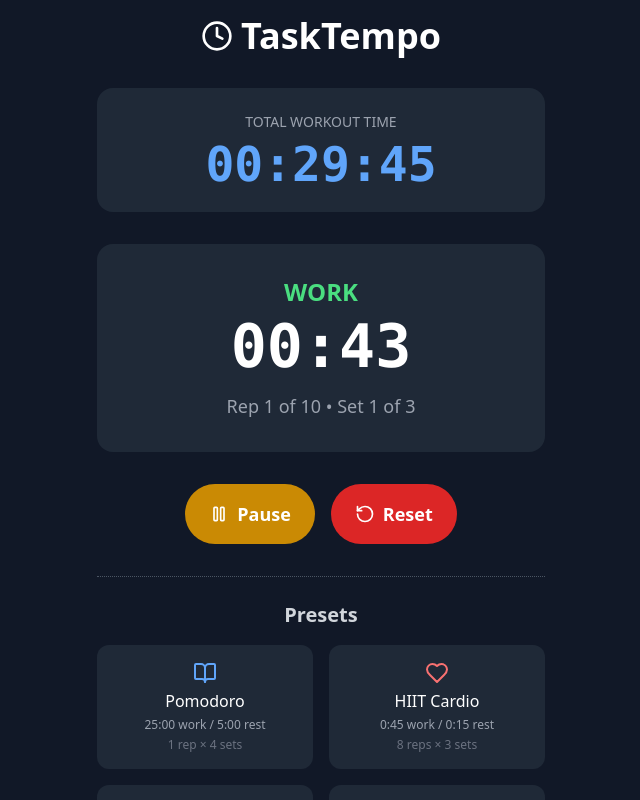
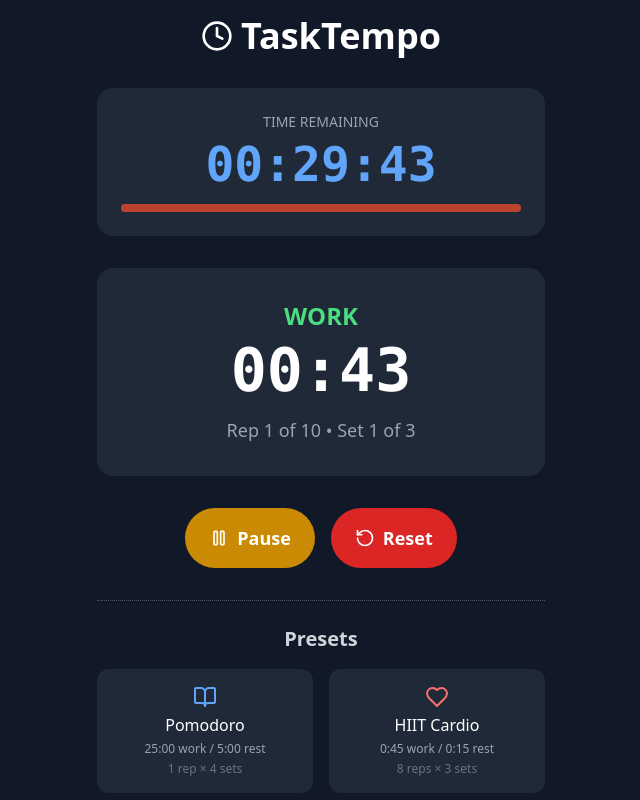
Before and after one commit to gjpark03/TaskTempo, a React (Vite) app: page /timer in a window 1280 px wide. Both pictures are taken after a click on the button "Start Workout". Shown: the top 800 px of the page, without its empty margins (319-959 px from the left). Built offline with nearby package versions, Linux system fonts and the light colour scheme; no server answers; the HTML template or start-up script is replaced by a standard one.

Commit message:
progress bar added

```diff
--- a/src/TimerApp.jsx
+++ b/src/TimerApp.jsx
@@ -14,6 +14,7 @@ export default function TimerApp() {
   const [currentRep, setCurrentRep] = useState(1);
   const [isWorkPhase, setIsWorkPhase] = useState(true);
   const [timeRemaining, setTimeRemaining] = useState(0);
+  const [totalTimeRemaining, setTotalTimeRemaining] = useState(0);
   const [isRunning, setIsRunning] = useState(false);
   const intervalRef = useRef(null);
 
@@ -45,6 +46,7 @@ export default function TimerApp() {
     if (isRunning && timeRemaining > 0) {
       intervalRef.current = setInterval(() => {
         setTimeRemaining(prev => prev - 1);
+        setTotalTimeRemaining(prev => prev - 1);
       }, 1000);
     } else if (isRunning && timeRemaining === 0) {
       // Handle phase transitions
@@ -94,6 +96,7 @@ export default function TimerApp() {
     if (timeRemaining === 0) {
       // Starting fresh
       setTimeRemaining(workMinutes * 60 + workSeconds);
+      setTotalTimeRemaining(calculateTotalTime());
       setCurrentSet(1);
       setCurrentRep(1);
       setIsWorkPhase(true);
@@ -108,6 +111,7 @@ export default function TimerApp() {
   const resetTimer = () => {
     setIsRunning(false);
     setTimeRemaining(0);
+    setTotalTimeRemaining(0);
     setCurrentSet(1);
     setCurrentRep(1);
     setIsWorkPhase(true);
@@ -183,10 +187,22 @@ export default function TimerApp() {
 
         {/* Total Time Display */}
         <div className="bg-gray-800 rounded-2xl p-6 text-center">
-          <p className="text-sm text-gray-400 mb-2 uppercase">Total Workout Time</p>
-          <div className="text-5xl font-mono font-bold text-blue-400">
-            {formatTotalTime(totalTime)}
+          <p className="text-sm text-gray-400 mb-2 uppercase">
+            {isRunning ? 'Time Remaining' : 'Total Workout Time'}
+          </p>
+          <div className="text-5xl font-mono font-bold text-blue-400 mb-4">
+            {isRunning ? formatTotalTime(totalTimeRemaining) : formatTotalTime(totalTime)}
           </div>
+          {isRunning && (
+            <div className="w-full bg-gray-700 rounded-full h-2 overflow-hidden">
+              <div
+                className="h-full bg-[#BB4430] transition-all duration-1000 ease-linear"
+                style={{
+                  width: `${(totalTimeRemaining / totalTime) * 100}%`
+                }}
+              />
+            </div>
+          )}
         </div>
 
         {timeRemaining === 0 && !isRunning && (
```
